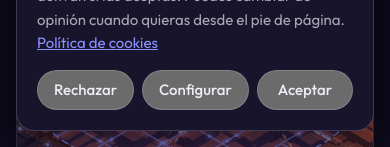
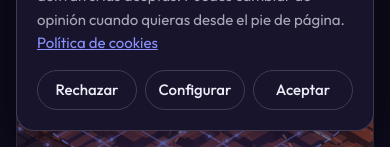
Before and after one commit to publicomdevelop/web-localtraffic, a Next.js app: page / in a window 390 px wide. Shown: the part 697-844 px from the top of the page. Built offline with nearby package versions, Linux system fonts and the light colour scheme; no server answers.

Commit message:
Transparent ghost buttons; cookie actions on one row on phones
Co-Authored-By: Claude Opus 5.5 <noreply@anthropic.com>

```diff
--- a/app/globals.css
+++ b/app/globals.css
@@ -149,6 +149,7 @@ canvas {
 }
 
 .btn--ghost {
+  background: transparent;
   border-color: var(--line-2);
   color: var(--ink);
 }
@@ -3128,8 +3129,14 @@ canvas {
   margin-top: 16px;
 }
 
+.cookies__actions {
+  flex-wrap: nowrap;
+}
+
 .cookies__actions .btn {
   flex: 1 1 0;
+  min-width: 0;
+  padding: 0 10px;
 }
 
 .has-cookie-banner .askbar {
```
